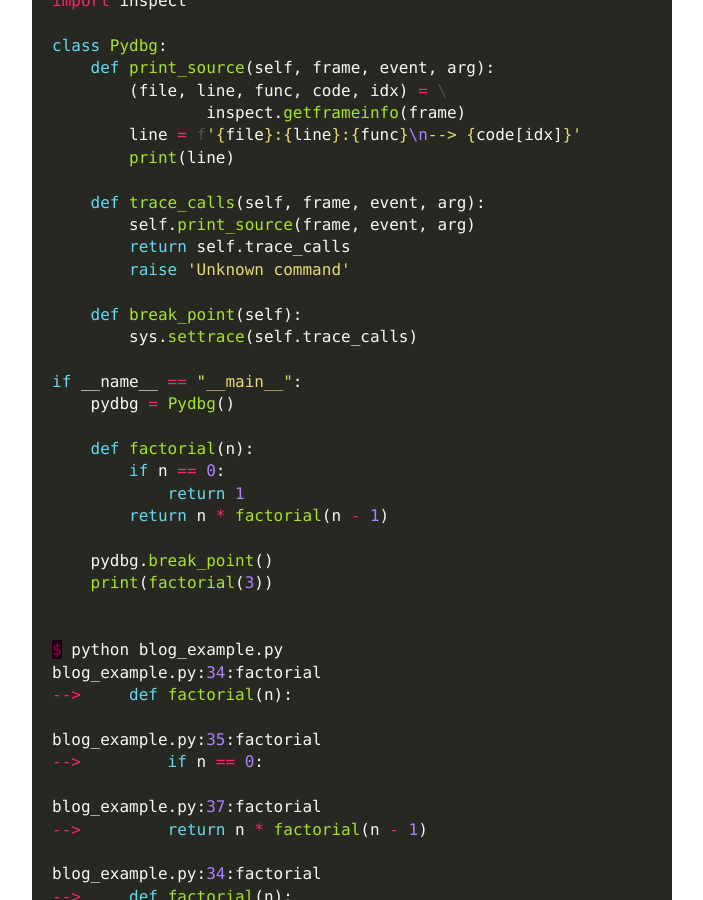
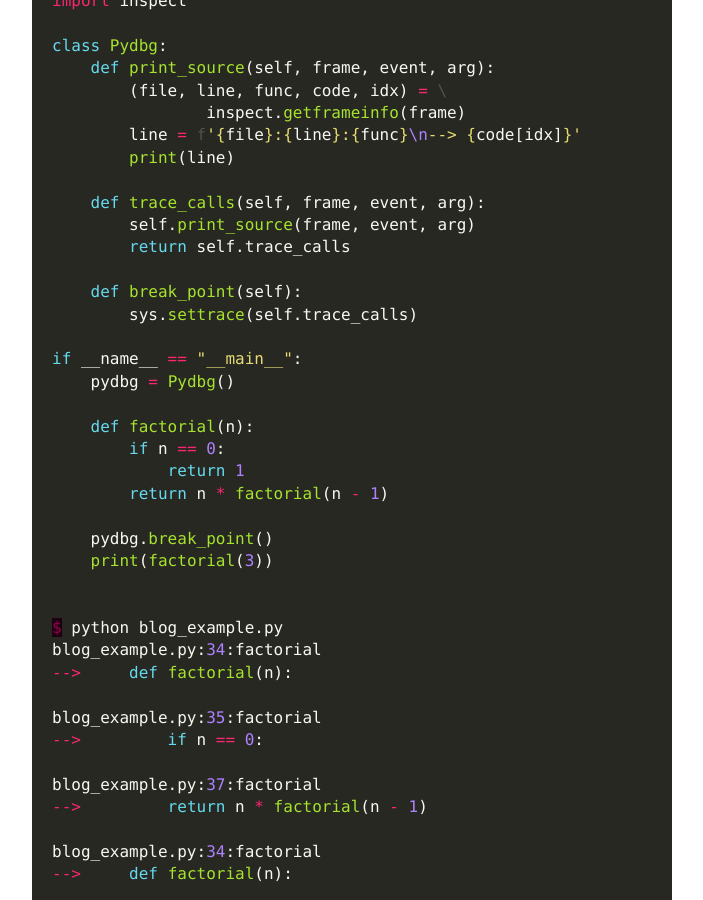
Before and after one commit to davidkdickson/davidkdickson.github.io, a Jekyll site: the page built from _posts/2020-10-15-a-basic-python-debugger.md, in a window 1280 px wide and 900 px high, scrolled down 942 px. Shown: the whole window, without its empty margins (288-991 px from the left). Built offline with Jekyll 4.4.1, drawn with Linux system fonts in a browser that asks for light colours; nearby versions of some CDN libraries.

Commit message:
line not needed

```diff
--- a/_posts/2020-10-15-a-basic-python-debugger.md
+++ b/_posts/2020-10-15-a-basic-python-debugger.md
@@ -37,7 +37,6 @@ class Pydbg:
     def trace_calls(self, frame, event, arg):
         self.print_source(frame, event, arg)
         return self.trace_calls
-        raise 'Unknown command'
 
     def break_point(self):
         sys.settrace(self.trace_calls)
```
